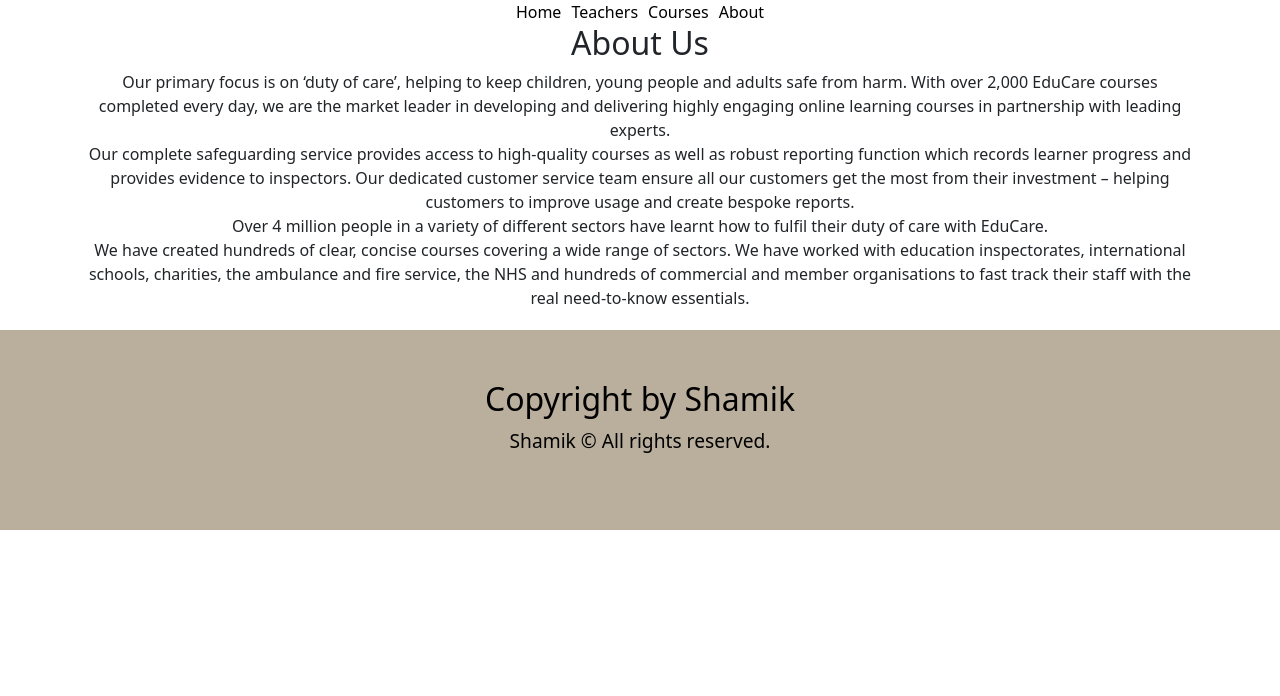
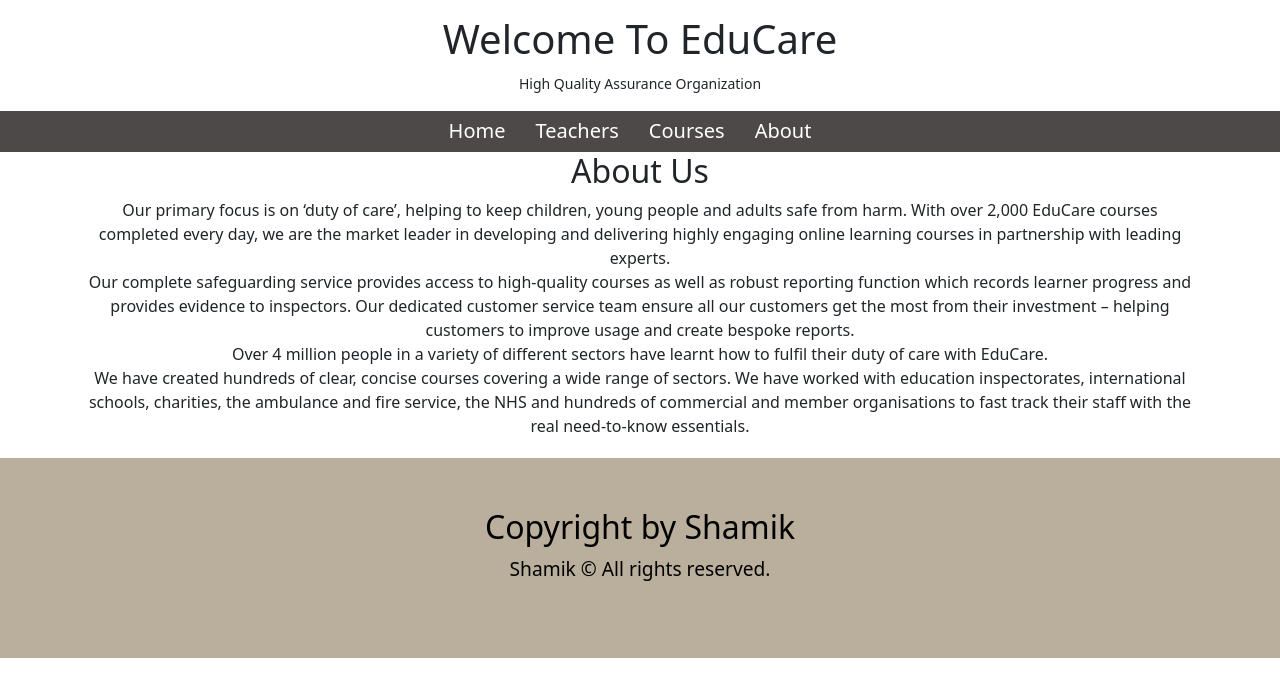
Before and after one commit to shamiik/educare, a React (Create React App) app: page /about in a window 1280 px wide. Shown: the top 696 px of the page. Built offline with nearby package versions, Linux system fonts and the light colour scheme.

Commit message:
header added

```diff
--- a/src/components/About/About.js
+++ b/src/components/About/About.js
@@ -1,12 +1,12 @@
 import React from 'react';
 import Footer from '../Footer/Footer';
-import Navbar from '../Navbar/Navbar';
+import Header from '../Header/Header';
 
 const About = () => {
     return (
         <div>
             <div>
-                <Navbar></Navbar>
+                <Header></Header>
             </div>
             <div className="container">
                 <h2 className="text-center"> About Us</h2>
--- a/src/components/AllCourses/AllCourses.js
+++ b/src/components/AllCourses/AllCourses.js
@@ -1,7 +1,7 @@
 import React, { useEffect, useState } from 'react';
 import './AllCourse.css'
 import Footer from '../Footer/Footer';
-import Navbar from '../Navbar/Navbar';
+import Header from '../Header/Header';
 
 const AllCourses = () => {
     const [courses, setCourses] = useState([]);
@@ -12,7 +12,7 @@
     }, []);
     return (
         <div>
-            <Navbar></Navbar>
+            <Header></Header>
             <div>
                 <h2>Our All Courses</h2>
                 <div className='row'>
--- a/src/components/Banner/Banner.css
+++ b/src/components/Banner/Banner.css
@@ -9,7 +9,7 @@
   background-position: center;
 }
 .title {
-  color: blue;
+  color: rgb(0, 204, 255);
   font-weight: bold;
   font-size: 65px;
 }
--- a/src/components/Banner/Banner.js
+++ b/src/components/Banner/Banner.js
@@ -1,12 +1,12 @@
 import React from "react";
-import Navbar from "../Navbar/Navbar";
+import Header from "../Header/Header";
 import "./Banner.css";
 
 const Banner = () => {
   return (
     <>
       <div>
-        <Navbar></Navbar>
+        <Header></Header>
       </div>
       <div className="row d-flex banner align-items-center justify-content-center">
         <div className="col-md-6 p-5">
--- /dev/null
+++ b/src/components/Header/Header.css
@@ -0,0 +1,4 @@
+.header{
+    text-align: center;
+    padding-top: 15px;
+}
--- /dev/null
+++ b/src/components/Header/Header.js
@@ -0,0 +1,14 @@
+import React from 'react';
+import Navbar from '../Navbar/Navbar';
+import './Header.css'
+const Header = () => {
+    return (
+        <div className='header'>
+            <h1>Welcome To EduCare</h1>
+            <p><small>High Quality Assurance Organization</small></p>
+            <Navbar></Navbar>
+        </div>
+    );
+};
+
+export default Header;
--- a/src/components/Navbar/Navbar.css
+++ b/src/components/Navbar/Navbar.css
@@ -1,5 +1,15 @@
 .menu-style{
-    color: black;
+    /* color: black; */
     text-decoration: none;
-    margin: 5px;
+    color: white;
+    margin-right: 20px;
+    padding: 5px;
+    font-size: 20px;
 }
+.menu-style:hover{
+    background-color: rgb(34, 203, 245);
+}
+.nav-body{
+    background-color: rgb(77, 73, 73);
+    line-height: 40px;
+}
--- a/src/components/Navbar/Navbar.js
+++ b/src/components/Navbar/Navbar.js
@@ -4,7 +4,7 @@
 
 const Navbar = () => {
     return (
-        <div className="text-center">
+        <div className="text-center nav-body">
             <NavLink className='menu-style' exact to="/home">Home</NavLink>
             <NavLink className='menu-style' exact to="/teachers">Teachers</NavLink>
             <NavLink className='menu-style' exact to="/courses">Courses</NavLink>
--- a/src/components/Teachers/Teachers.js
+++ b/src/components/Teachers/Teachers.js
@@ -1,6 +1,6 @@
 import React, { useEffect, useState } from 'react';
 import Footer from '../Footer/Footer';
-import Navbar from '../Navbar/Navbar';
+import Header from '../Header/Header';
 import './Teacher.css'
 
 const Teachers = () => {
@@ -12,7 +12,7 @@
     }, [])
     return (
         <div>
-            <Navbar></Navbar>
+            <Header></Header>
             <h2>Our All Courses</h2>
             <div className='row'>
                 {
```
